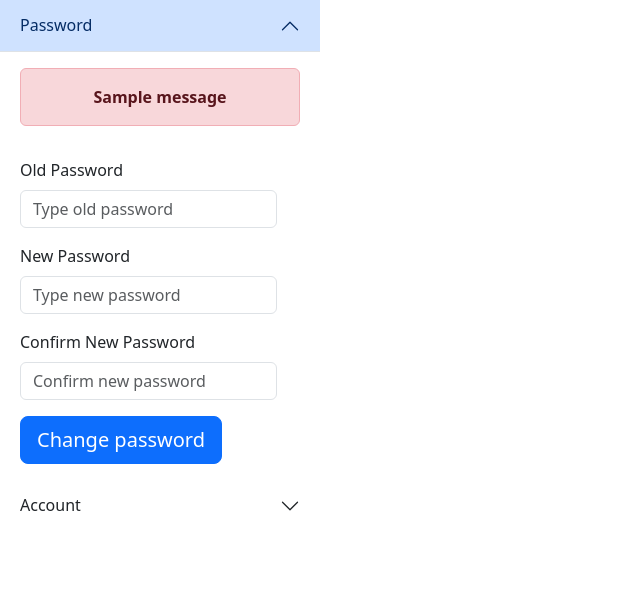
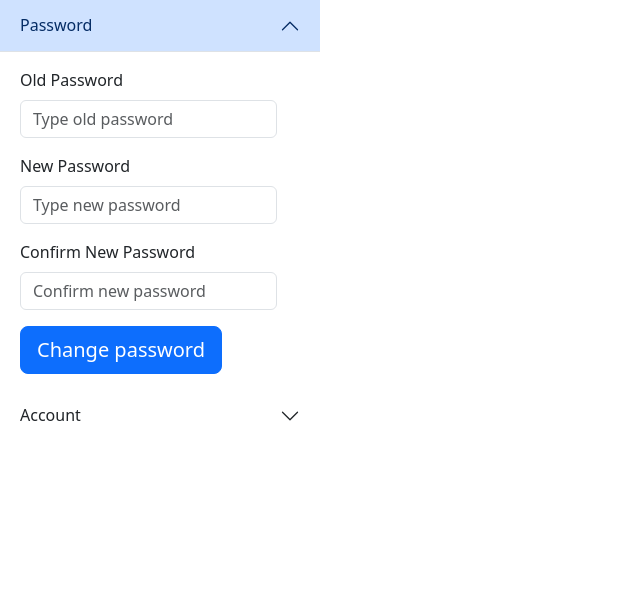
Before and after one commit to 21127221-voduyanh/intro2se-21clc08-group6, a Django app: page /settings/ in a window 1280 px wide, after a click on "Password". Shown: the part 106-720 px from the top of the page, without its empty margins (0-640 px from the left). Run offline with Django 4.2, Linux system fonts and the light colour scheme; tables that the repository leaves empty hold one stand-in row (values such as "Sample post"); one stand-in notice (Sample message) is shown.

Commit message:
Finish settings.html

```diff
--- a/app/templates/app/settings.html
+++ b/app/templates/app/settings.html
@@ -22,16 +22,7 @@
               </h2>
               <div id="flush-collapseOne" class="accordion-collapse collapse" data-bs-parent="#accordionFlushExample">
                 <div class="accordion-body">
-                    <form class="row g-3 align-items-center" action="" method='POST'>
-                      <div class=" text-center fw-bold">
-                        {% if messages %}
-                          <div class="alert alert-danger" role="alert">
-                            {% for message in messages %}
-                              <div>{{ message }}</div>
-                            {% endfor %}
-                          </div>
-                        {% endif %}
-                      </div>
+                    <form class="row g-3 align-items-center" action="" method='POST' id='ChangePassword'>
                         {% csrf_token %}
                         <div class="col-auto">
                             <label for="inputOldPassword" class="form-label">Old Password</label>
@@ -79,10 +70,11 @@
                             This will delete your account permanently and cannot be undone.
                           </div>
                           <div class="modal-footer">
-                            <button type="button" class="btn btn-secondary" data-bs-dismiss="modal">Cancel</button>
-                            <form action ="" method ="DELETE">
+                            <form class ="row g-3 align-items-center" action = "" method = 'POST'>
                               {% csrf_token %}
-                              <button type="button" class="btn btn-danger">I want to Delete</button>
+                                <label for="inputConfirmNewPassword" class="form-label">Type your password to delete the account.</label>
+                                <input type="password" class="form-control" id="inputPassword" placeholder = "Type your password" name ="dpass">
+                              <button type="submit" class="btn btn-danger">I want to Delete</button>
                             </form>
                           </div>
                         </div>
```
